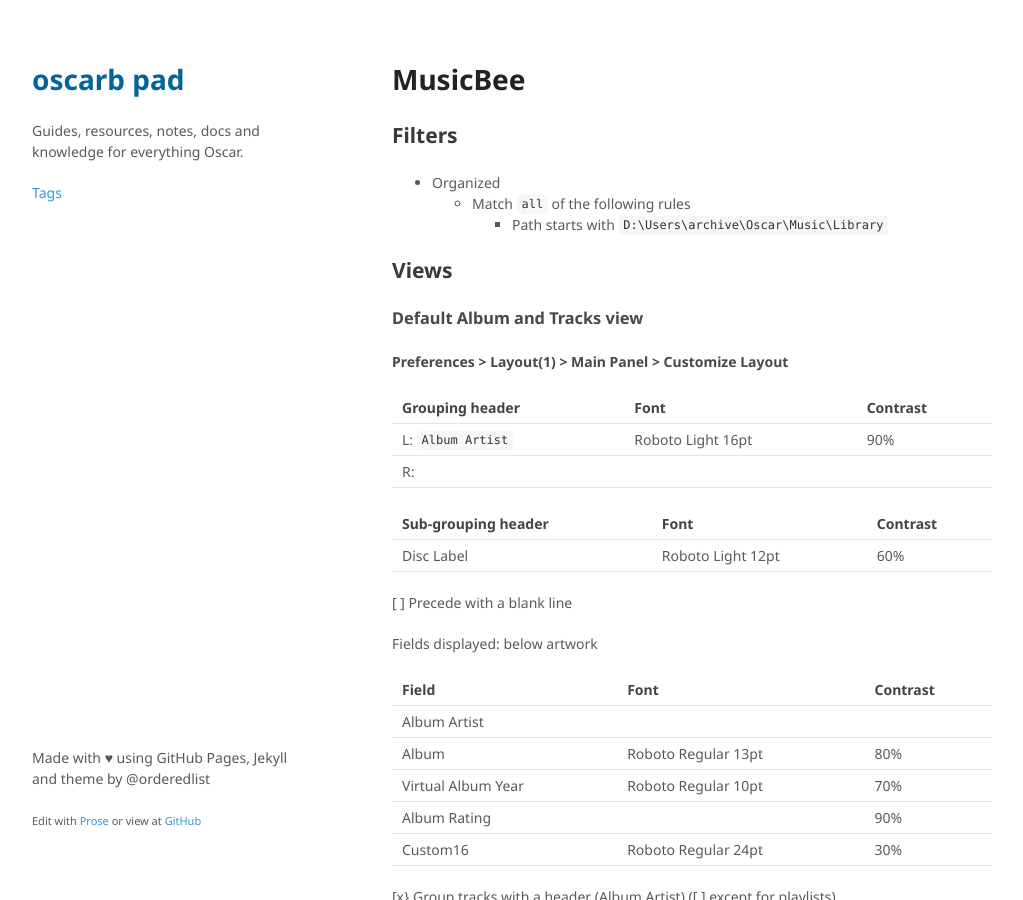
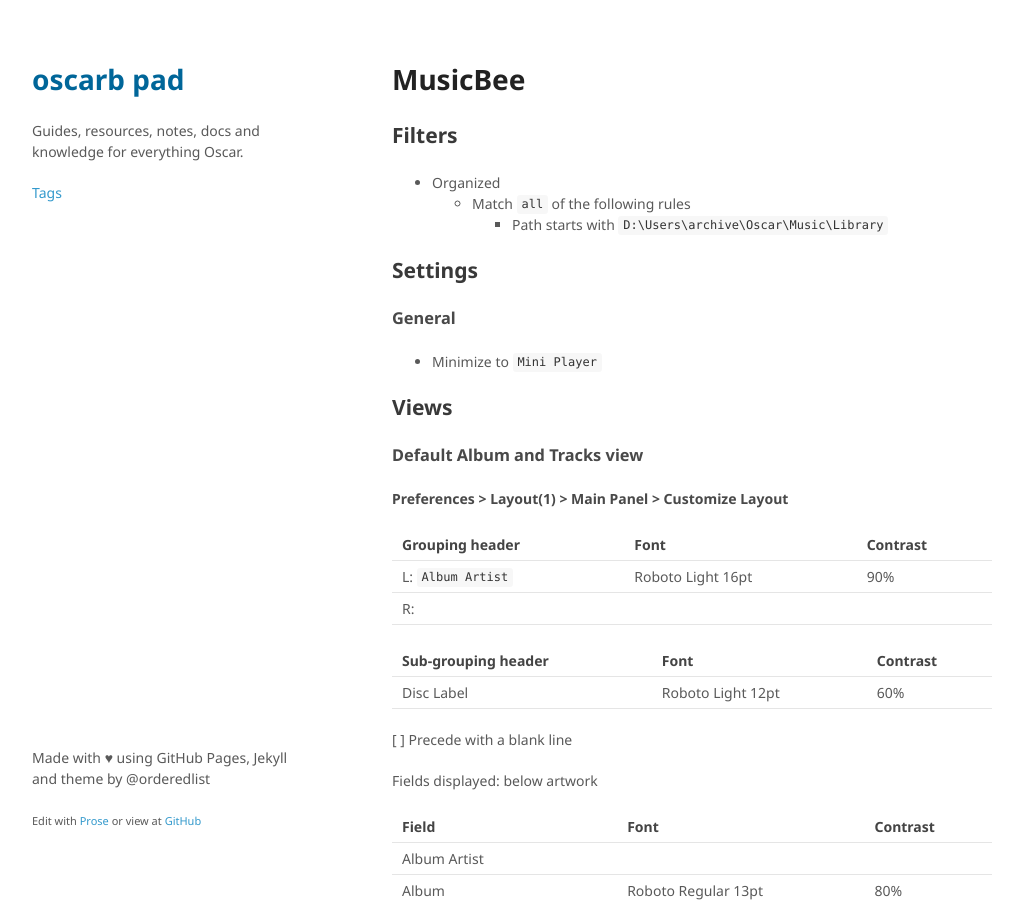
Before and after one commit to oscarb/pad, a Jekyll site: the page built from _docs/musicbee.md, in a window 1280 px wide and 900 px high. Shown: the whole window, without its empty margins (128-1151 px from the left). Built offline with Jekyll 4.4.1, drawn with Linux system fonts in a browser that asks for light colours.

Commit message:
Updated musicbee.md

```diff
--- a/_docs/musicbee.md
+++ b/_docs/musicbee.md
@@ -12,6 +12,14 @@ published: true
 * Organized
   * Match `all` of the following rules
   	- Path starts with `D:\Users\archive\Oscar\Music\Library`
+
+
+## Settings
+
+### General
+
+* Minimize to `Mini Player`
+
 
 
 ## Views
```
